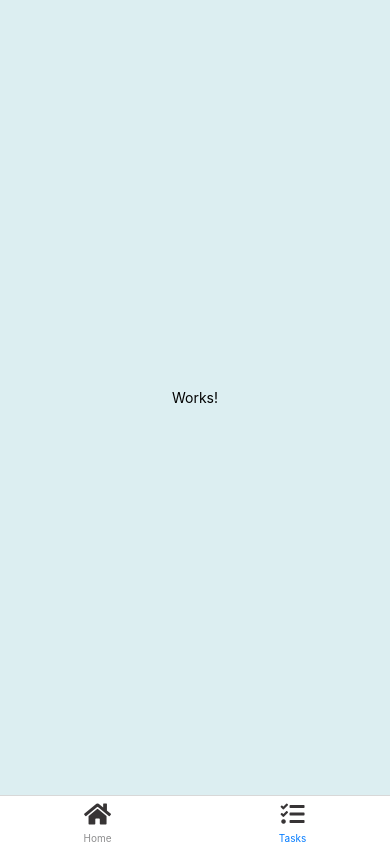
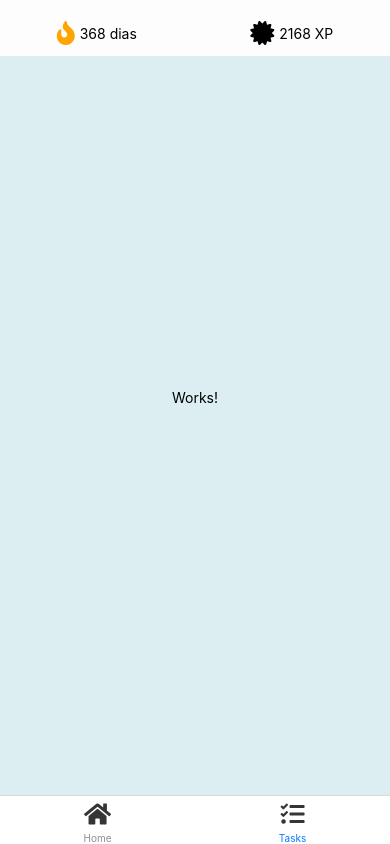
Before and after one commit to fmacedosantos/Yourself, a React Native app: screen /Tasks in a window 390 px wide. Built offline with nearby package versions, Linux system fonts and the light colour scheme.

Commit message:
Adicionando o ViewOffensiveExperienceStats em Tasks

```diff
--- a/src/components/ViewOffensiveExperienceStats/styles.tsx
+++ b/src/components/ViewOffensiveExperienceStats/styles.tsx
@@ -9,7 +9,7 @@ export const styles = StyleSheet.create({
         alignItems: 'center',
         justifyContent: 'space-around',
         width: '100%',
-        paddingTop: 30,
+        paddingTop: 20,
         paddingBottom: 10,
         backgroundColor: COLORS.WHITE
       },
--- a/src/screens/Tasks/index.tsx
+++ b/src/screens/Tasks/index.tsx
@@ -2,11 +2,13 @@ import React from 'react';
 import { Text, View } from 'react-native';
 
 import { styles } from './styles';
+import { ViewOffensiveExperienceStats } from '../../components/ViewOffensiveExperienceStats';
 
 export function Tasks() {
   return (
     <View style={styles.container}>
-        <Text>Works!</Text>
+      <ViewOffensiveExperienceStats/>
+      <Text>Works!</Text>
     </View>
   );
 }
```
